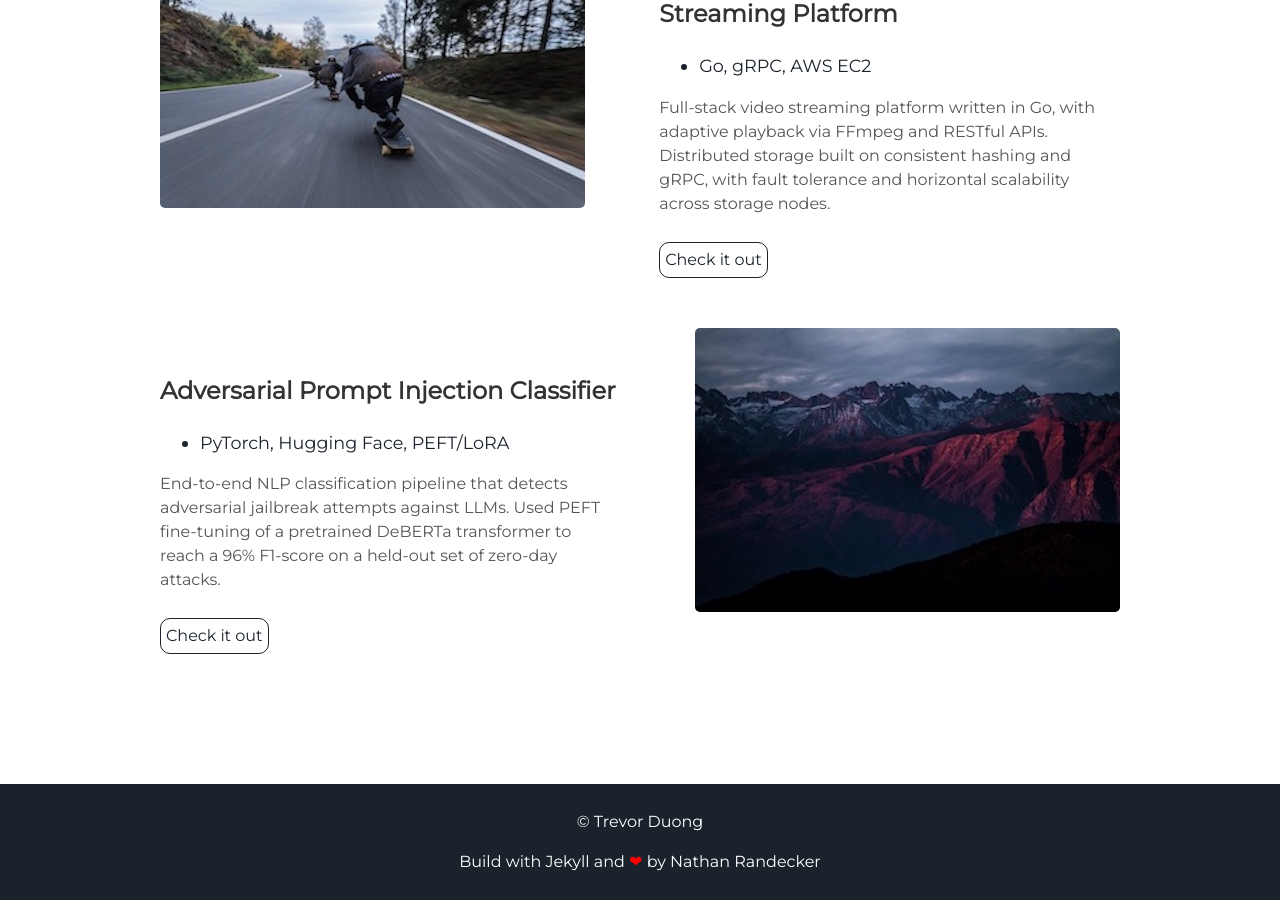
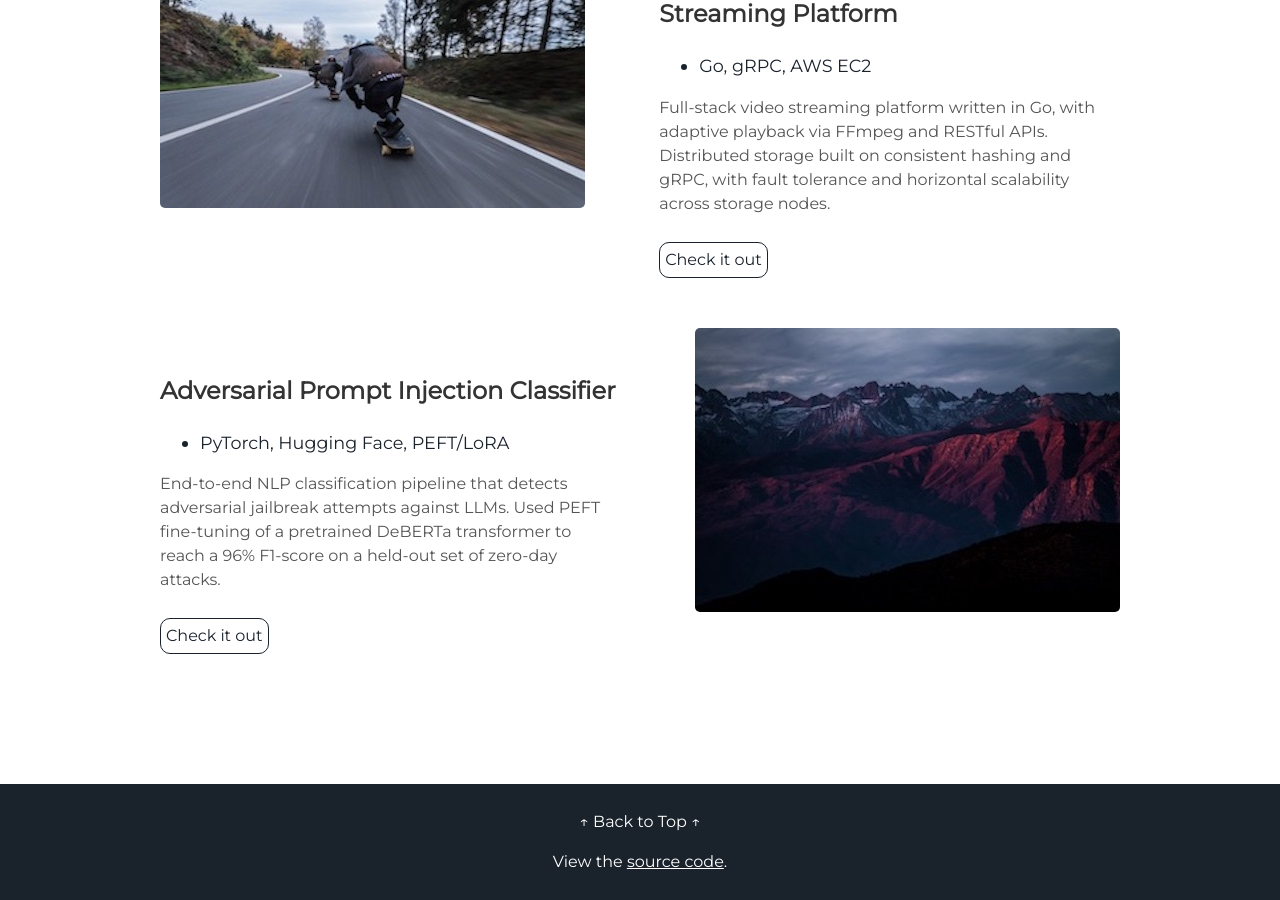
Before and after one commit to trevor-duong/trevor-duong.github.io, a Jekyll site: the page built from index.html, in a window 1280 px wide and 900 px high, scrolled down 3448 px. Built offline with Jekyll 4.4.1, drawn with Linux system fonts in a browser that asks for light colours.

Commit message:
Add footer with back-to-top and source link, update GitHub username
Footer now links back to the header (smooth-scrolled) and to the
repository source, matching the reference site style. Also updates
GitHub links throughout to the renamed account handle.

```diff
--- a/_config.yml
+++ b/_config.yml
@@ -9,7 +9,7 @@ username: Trevor Duong
 user_description: Hi, I'm Trevor. I'm a Computer Science student at UC San Diego and a backend team lead and software engineer at Sked AI, an early-stage AI startup building a smart scheduling assistant. I'm passionate about backend systems, distributed systems, and applying machine learning to real problems. Some areas of professional and academic focus include large language models, natural language processing, and cloud infrastructure. In my free time, I enjoy weightlifting and fitness, playing piano and percussion, and video games.
 user_title: Backend Software Engineer
 email: trduong@ucsd.edu
-github_username: Trevis8688
+github_username: trevor-duong
 linkedin_username: trevor-duong
 
 # Google-analytics
--- a/_includes/footer.html
+++ b/_includes/footer.html
@@ -1,6 +1,6 @@
 <footer class="footer">
-    <p>&copy; {{site.username}}</p>
-    <p>Build with Jekyll and <span class="love">❤</span> by <a href="https://github.com/nrandecker">Nathan Randecker</a></p>
+    <p><a class="link" href="#header" data-scroll>&uarr; Back to Top &uarr;</a></p>
+    <p>View the <a class="link" target="_blank" href="https://github.com/{{ site.github_username }}/{{ site.github_username }}.github.io" style="text-decoration: underline;">source code</a>.</p>
 </footer>
 <script src="//cdn.jsdelivr.net/particles.js/2.0.0/particles.min.js"></script>
 <script src="{{ "/assets/js/sweet-scroll.min.js" | prepend: site.baseurl }}"></script>
--- a/_includes/header.html
+++ b/_includes/header.html
@@ -1,5 +1,5 @@
 <div id="particles-js">
-  <div class="header">
+  <div class="header" id="header">
       <h1>
         <span class="site-title">{{site.username}}</span>
         <span class="site-description">{{site.user_title}}</span>
--- a/_includes/projects.html
+++ b/_includes/projects.html
@@ -11,7 +11,7 @@
       <li> PyTorch, Hugging Face TRL, GRPO, Kubernetes</li>
     </ul>
     <p>Improved a fixed 4B-parameter LLM's (Qwen3-4B) held-out math reasoning accuracy from 0.407 to 0.581, a 43% relative gain, under a no-additional-compute constraint. Ran around 40 version-controlled experiments across SFT, LoRA/QLoRA, and GRPO reinforcement learning, diagnosing and fixing output truncation as the primary failure mode. Trained on UCSD's DSMLP Kubernetes cluster with checkpoint-to-Hub resumption across a 12-hour container ceiling, and used vLLM continuous batching to cut evaluation time from around 93 hours to 2 to 4 hours.</p>
-    <a class="project-link" target="_blank" href="https://github.com/Trevis8688/151B_SP26_Competition">Check it out</a>
+    <a class="project-link" target="_blank" href="https://github.com/trevor-duong/151B_SP26_Competition">Check it out</a>
   </div>
 </div>
 <div class="user-projects">
@@ -24,7 +24,7 @@
       <li> Go, gRPC, AWS EC2</li>
     </ul>
     <p>Full-stack video streaming platform written in Go, with adaptive playback via FFmpeg and RESTful APIs. Distributed storage built on consistent hashing and gRPC, with fault tolerance and horizontal scalability across storage nodes.</p>
-    <a class="project-link" target="_blank" href="https://github.com/Trevis8688/TDStream">Check it out</a>
+    <a class="project-link" target="_blank" href="https://github.com/trevor-duong/TDStream">Check it out</a>
   </div>
 </div>
 <div class="user-projects">
@@ -37,6 +37,6 @@
       <li> PyTorch, Hugging Face, PEFT/LoRA</li>
     </ul>
     <p>End-to-end NLP classification pipeline that detects adversarial jailbreak attempts against LLMs. Used PEFT fine-tuning of a pretrained DeBERTa transformer to reach a 96% F1-score on a held-out set of zero-day attacks.</p>
-    <a class="project-link" target="_blank" href="https://github.com/Trevis8688/Prompt-Injection-Classifier">Check it out</a>
+    <a class="project-link" target="_blank" href="https://github.com/trevor-duong/Prompt-Injection-Classifier">Check it out</a>
   </div>
 </div>
```
